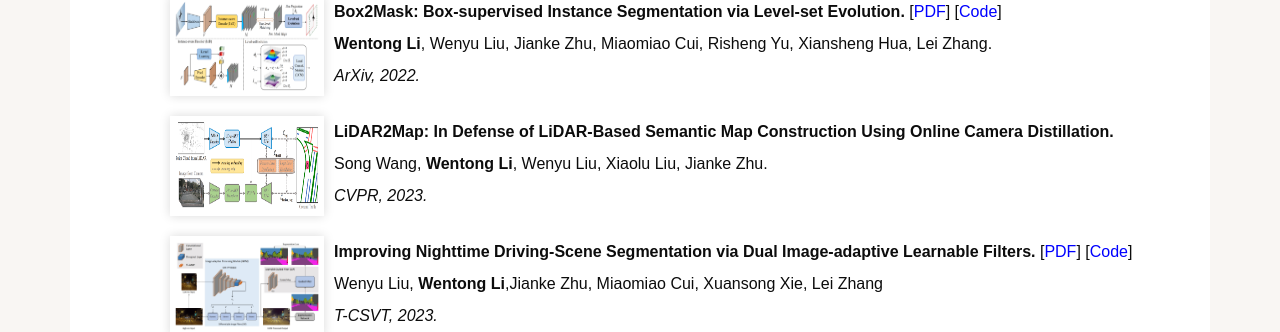
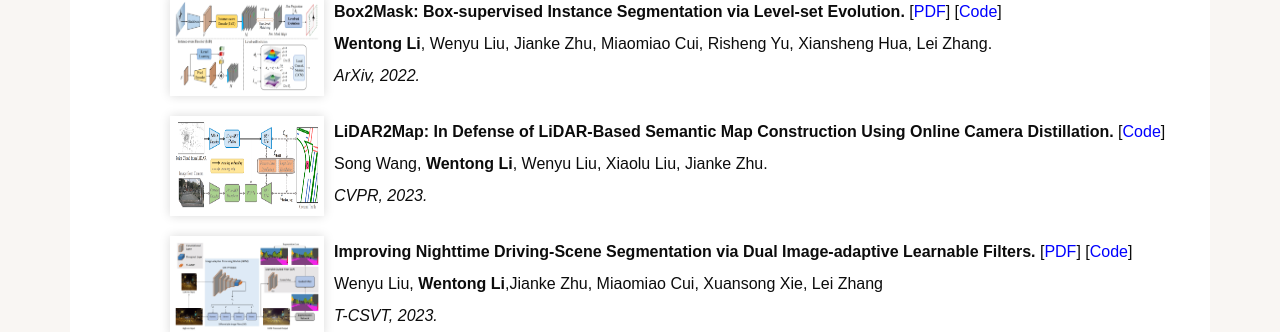
Before and after one commit to cslwt/cslwt.github.io, a Jekyll site: the page index.html, which Jekyll copies as it is, in a window 1280 px wide. Shown: the part 503-835 px from the top of the page. Built offline with Jekyll 4.4.1, drawn with Linux system fonts in a browser that asks for light colours; some web fonts are replaced.

Commit message:
Update index.html

```diff
--- a/index.html
+++ b/index.html
@@ -122,6 +122,7 @@
 							<td>
 								<p>
 									<b>LiDAR2Map: In Defense of LiDAR-Based Semantic Map Construction Using Online Camera Distillation.</b>
+									[<a href="https://github.com/songw-zju/LiDAR2Map">Code</a>]
 								</p>
 								<p>Song Wang, <b>Wentong Li</b>, Wenyu Liu, Xiaolu Liu, Jianke Zhu.</p>
 								<p>
```
